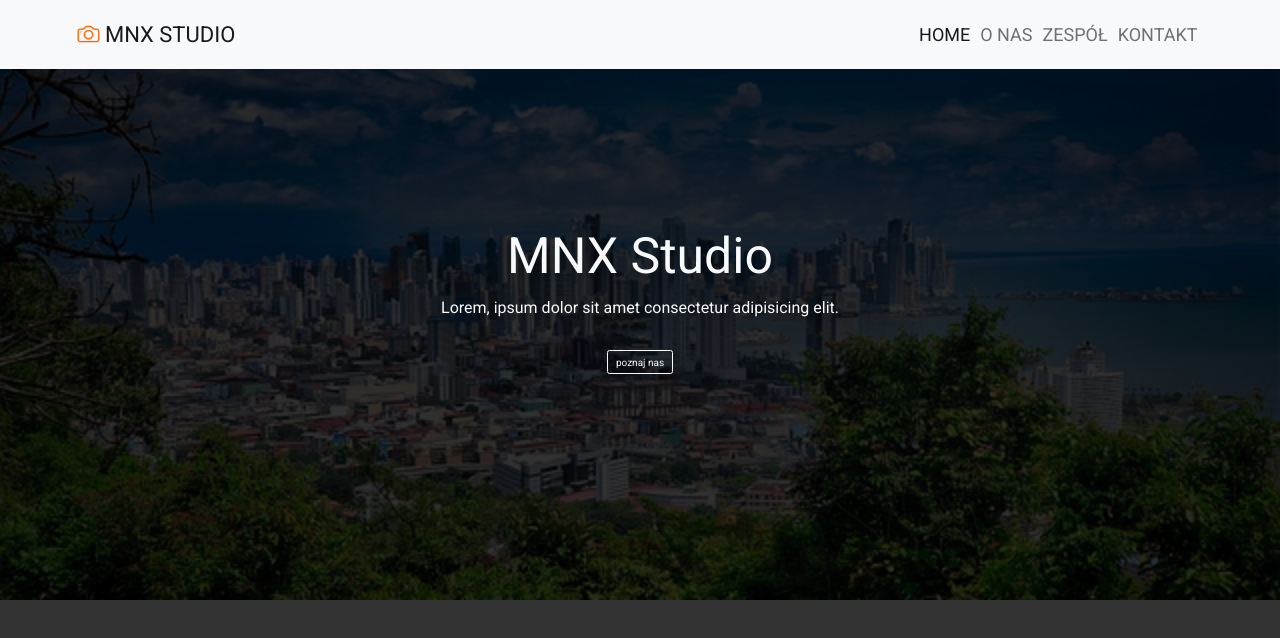
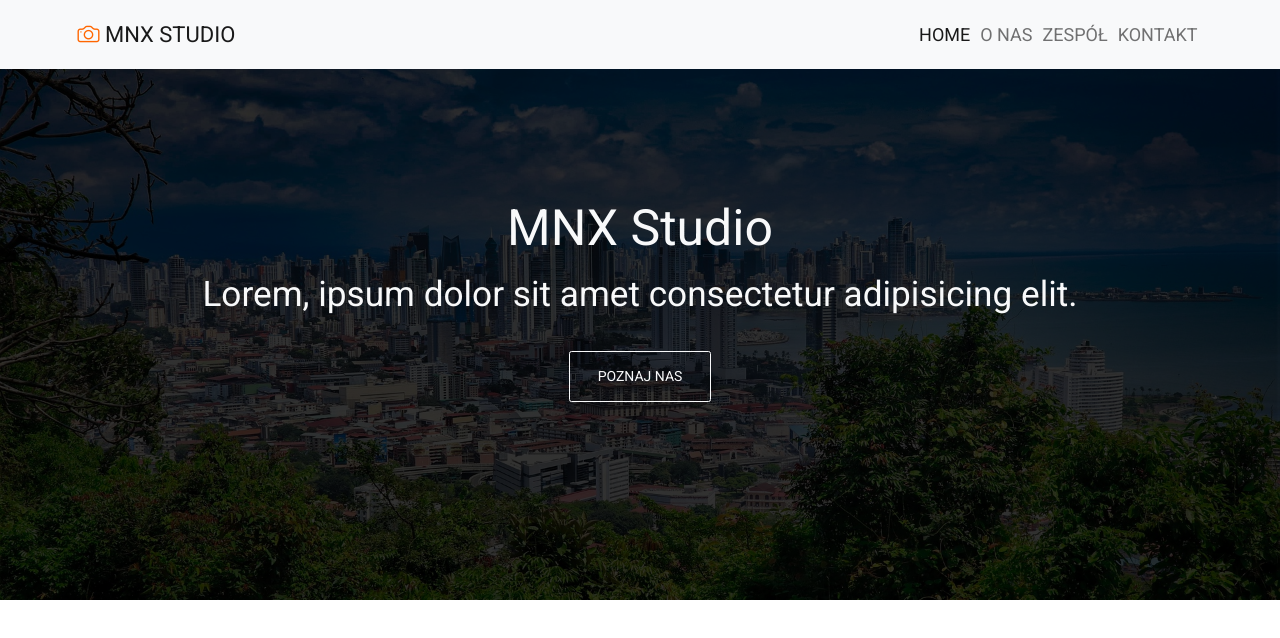
Before and after one commit to EwelinaManiecka/mnx-studio-bootstrap, a plain HTML site: page index.html in a window 1280 px wide. Drawn offline with nearby package versions, Linux system fonts and the light colour scheme.

Commit message:
add media in city img

```diff
--- a/scss/styles.scss
+++ b/scss/styles.scss
@@ -14,7 +14,7 @@ html {
 body {
   font-family: "Roboto", sans-serif;
   font-size: 1.6rem;
-  background-color: #333;
+  // background-color: #333;
 }
 
 .hero-shadow {
@@ -54,3 +54,19 @@ body {
   background-size: cover;
   background-position: center;
 }
+
+.home .btn {
+  padding: 1em 2em;
+  font-size: 1.4rem;
+  text-transform: uppercase;
+}
+
+.home .welcome-text {
+  font-size: 2.2em;
+}
+
+@media (min-width: 768px) {
+  .home {
+    background-image: url("../img/panama-city-big.jpg");
+  }
+}
```
Also changed, not shown: css/styles.css, 1 other file.
